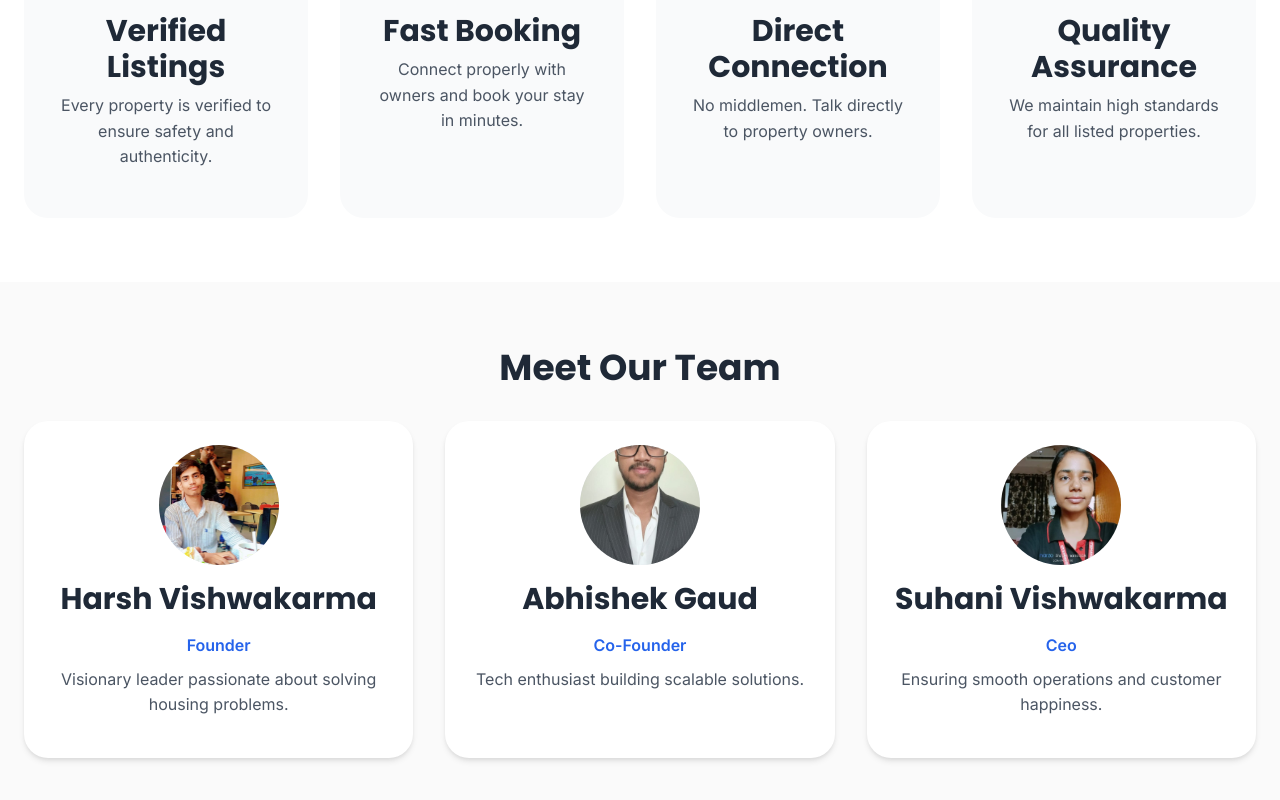
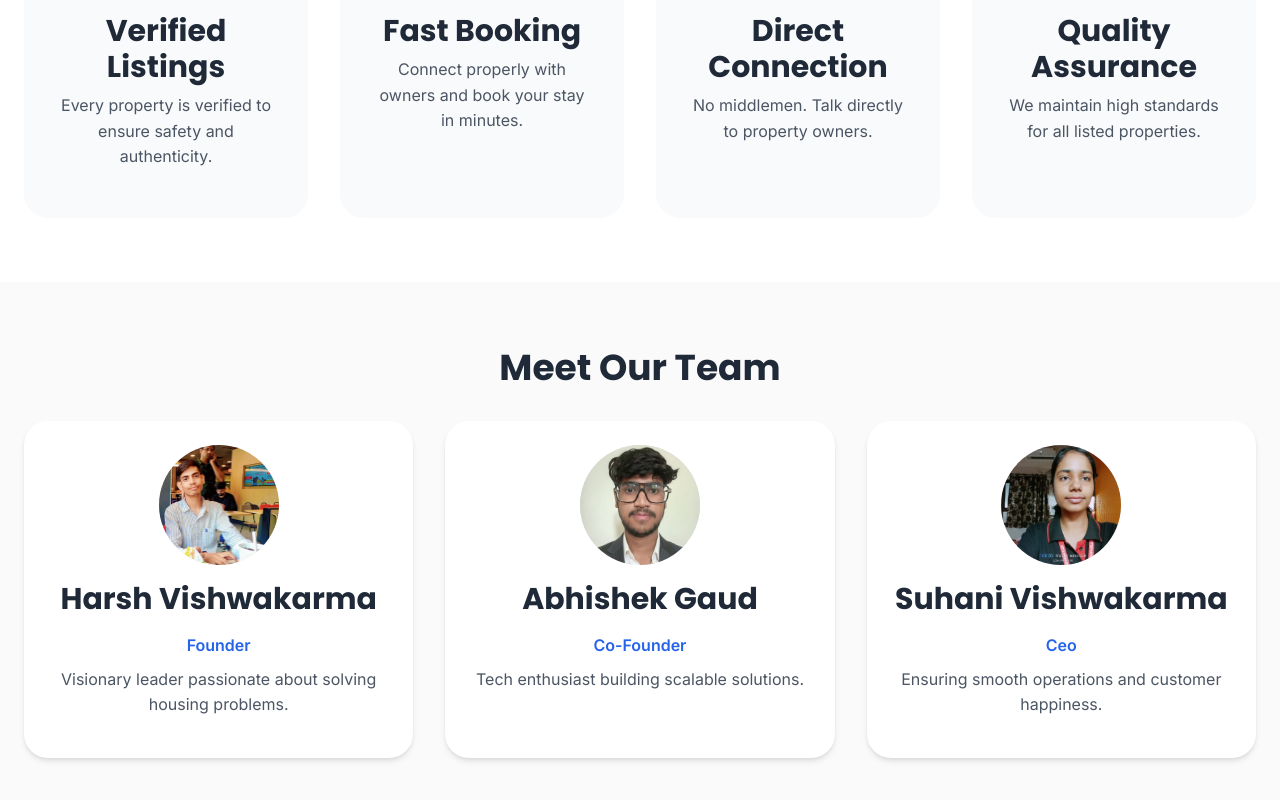
Before and after one commit to abhishekgaud7/PG_Frontend, a React (Vite) app: page /about in a window 1280 px wide. Shown: the part 1105-1905 px from the top of the page. Built offline with nearby package versions, Linux system fonts and the light colour scheme.

Commit message:
fix: adjust co-founder photo framing to focus on top center

```diff
--- a/src/pages/About.css
+++ b/src/pages/About.css
@@ -148,3 +148,7 @@
         font-size: 2.5rem;
     }
 }
+
+.cofounder-img {
+    object-position: top center;
+}
--- a/src/pages/About.jsx
+++ b/src/pages/About.jsx
@@ -82,7 +82,7 @@ const About = () => {
                         </div>
                         <div className="team-member">
                             <div className="member-avatar">
-                                <img src="/team-abhishek.jpg" alt="Co-Founder" />
+                                <img src="/team-abhishek.jpg" alt="Co-Founder" className="cofounder-img" />
                             </div>
                             <h3>Abhishek Gaud</h3>
                             <div className="member-role">Co-Founder</div>
```
